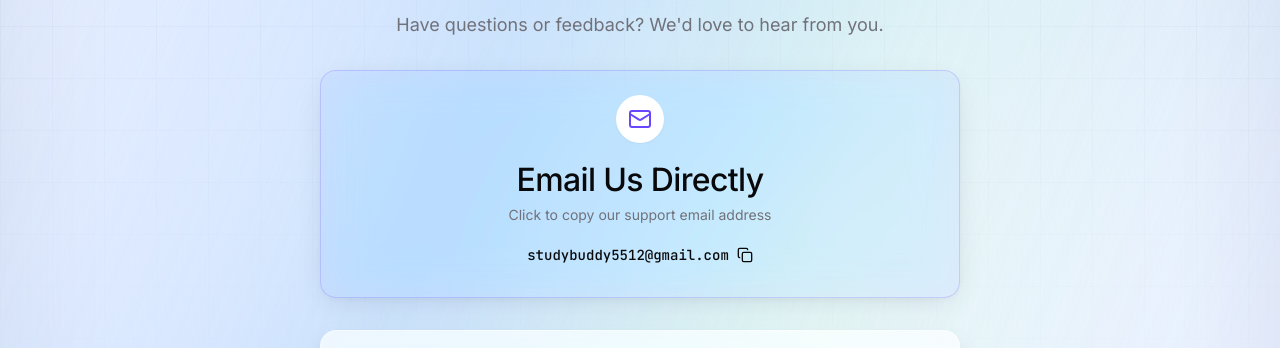
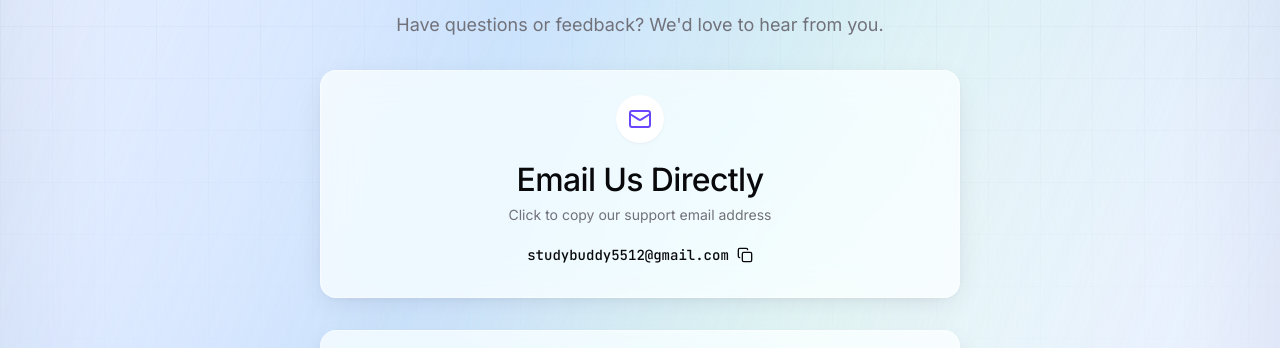
Before and after one commit to satyamsingh5512/StudyBuddy, a Next.js app: page /contact in a window 1280 px wide. Shown: the part 130-478 px from the top of the page. Built offline with nearby package versions, Linux system fonts and the light colour scheme; no server answers; sample sign-in values are in the browser's storage.

Commit message:
Update src/components/ui/card.tsx

```diff
--- a/src/components/ui/card.tsx
+++ b/src/components/ui/card.tsx
@@ -6,9 +6,8 @@ const Card = React.forwardRef<HTMLDivElement, React.HTMLAttributes<HTMLDivElemen
     <div
       ref={ref}
       className={cn(
-        'rounded-2xl border text-card-foreground shadow-glass transition-shadow duration-300',
-        'border-white/40 dark:border-white/10',
-        'bg-white/70 dark:bg-zinc-900/55 backdrop-blur-xl [-webkit-backdrop-filter:blur(20px)_saturate(180%)] [backdrop-filter:blur(20px)_saturate(180%)]',
+        'glass-card rounded-2xl text-card-foreground transition-[transform,box-shadow] duration-300',
+        'hover:shadow-glass-lg',
         className
       )}
       {...props}
```
